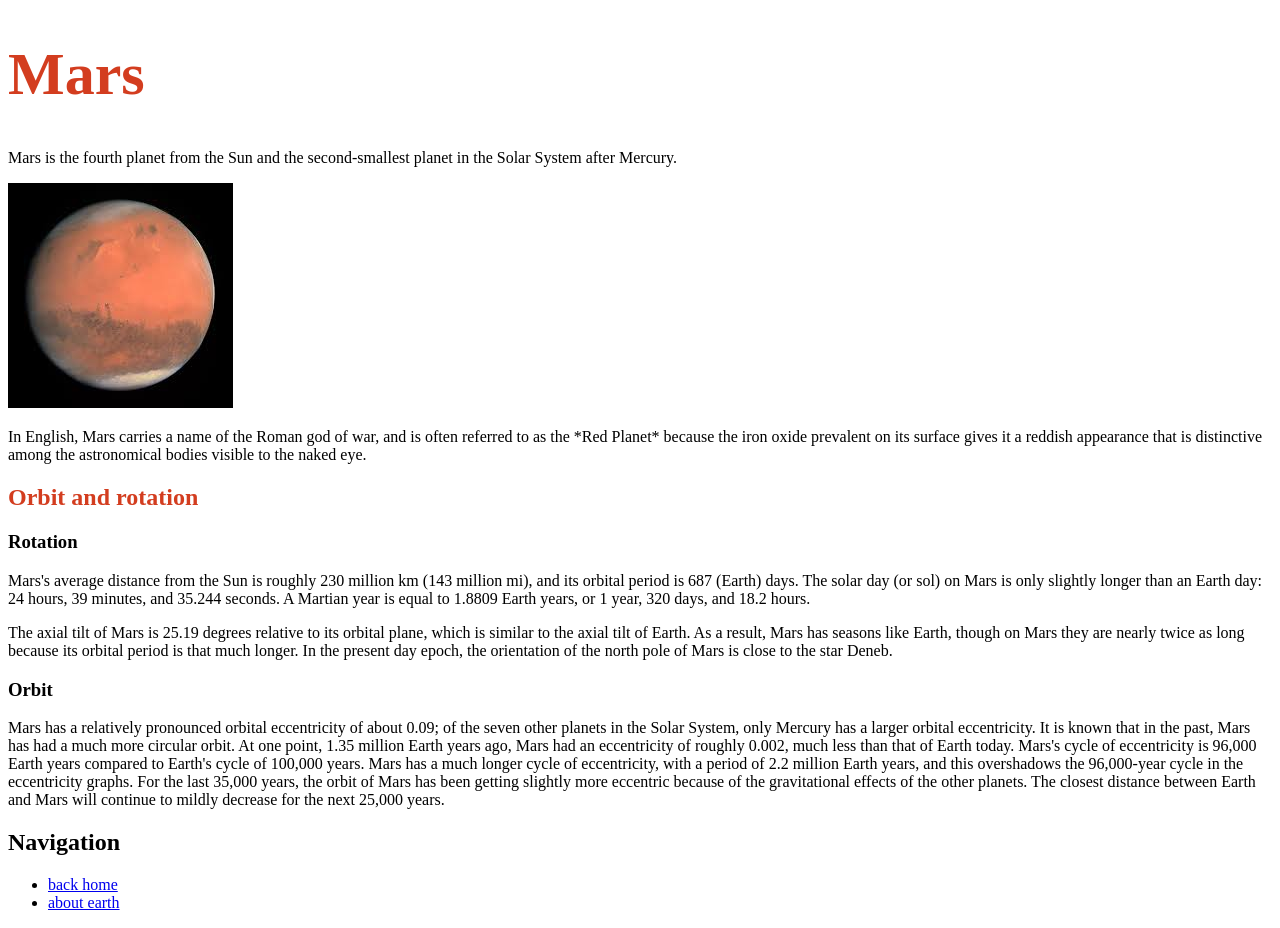
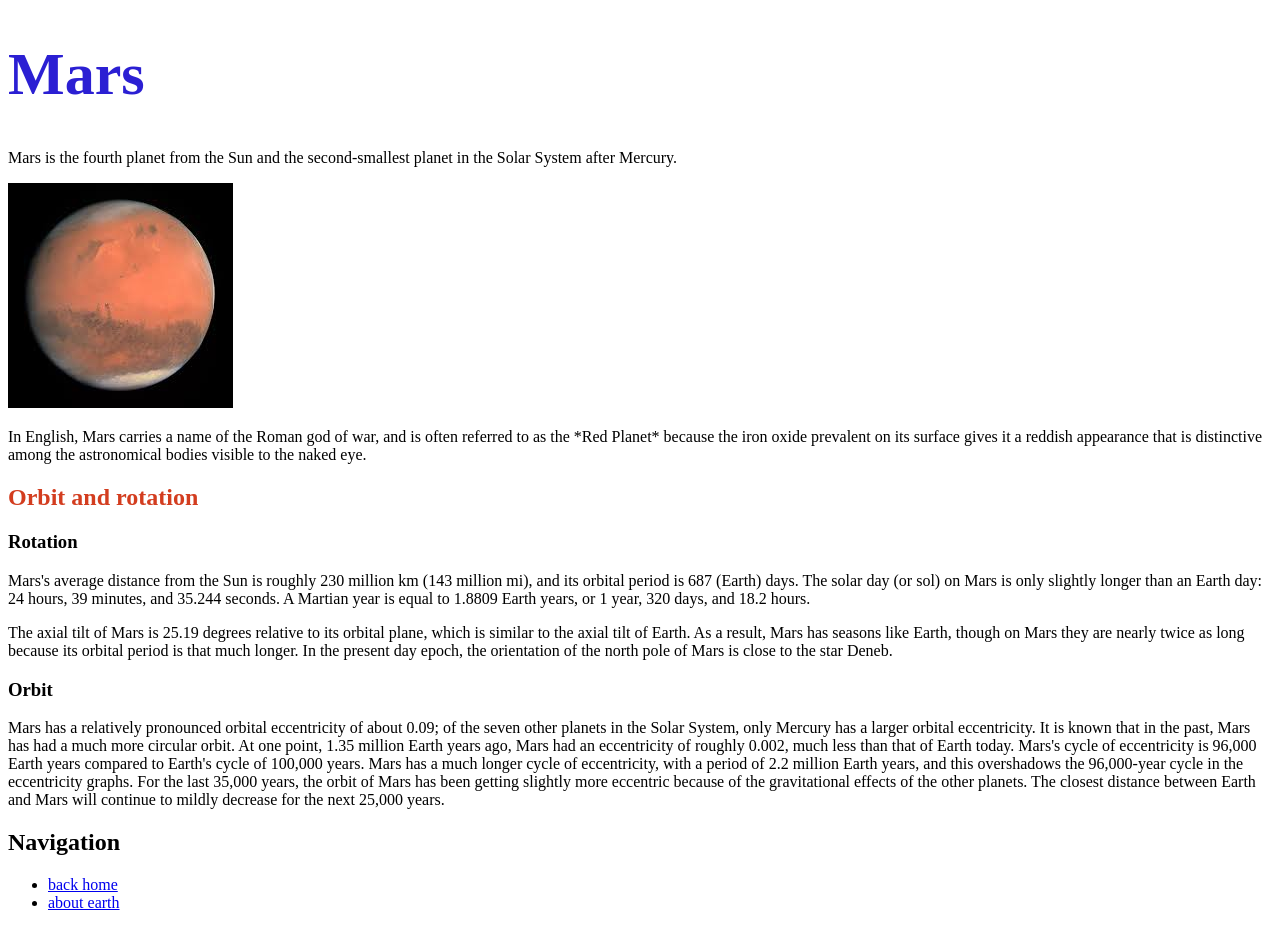
Before and after one commit to ENESAKDAG/frontend-workings, a plain HTML site: page mars.html in a window 1280 px wide. Drawn offline with Linux system fonts and the light colour scheme.

Commit message:
kırmızıyı mavi yaptım

```diff
--- a/mars.html
+++ b/mars.html
@@ -4,7 +4,7 @@
         <title>All about Mars</title>
     </head>
     <body>
-        <h1 style="font-size: 60px;color: #d33d1f;">Mars</h1>
+        <h1 style="font-size: 60px;color: #2b1fd3;">Mars</h1>
 
         <p>Mars is the fourth planet from the Sun and the second-smallest planet in the Solar System after Mercury. </p>
 
```
